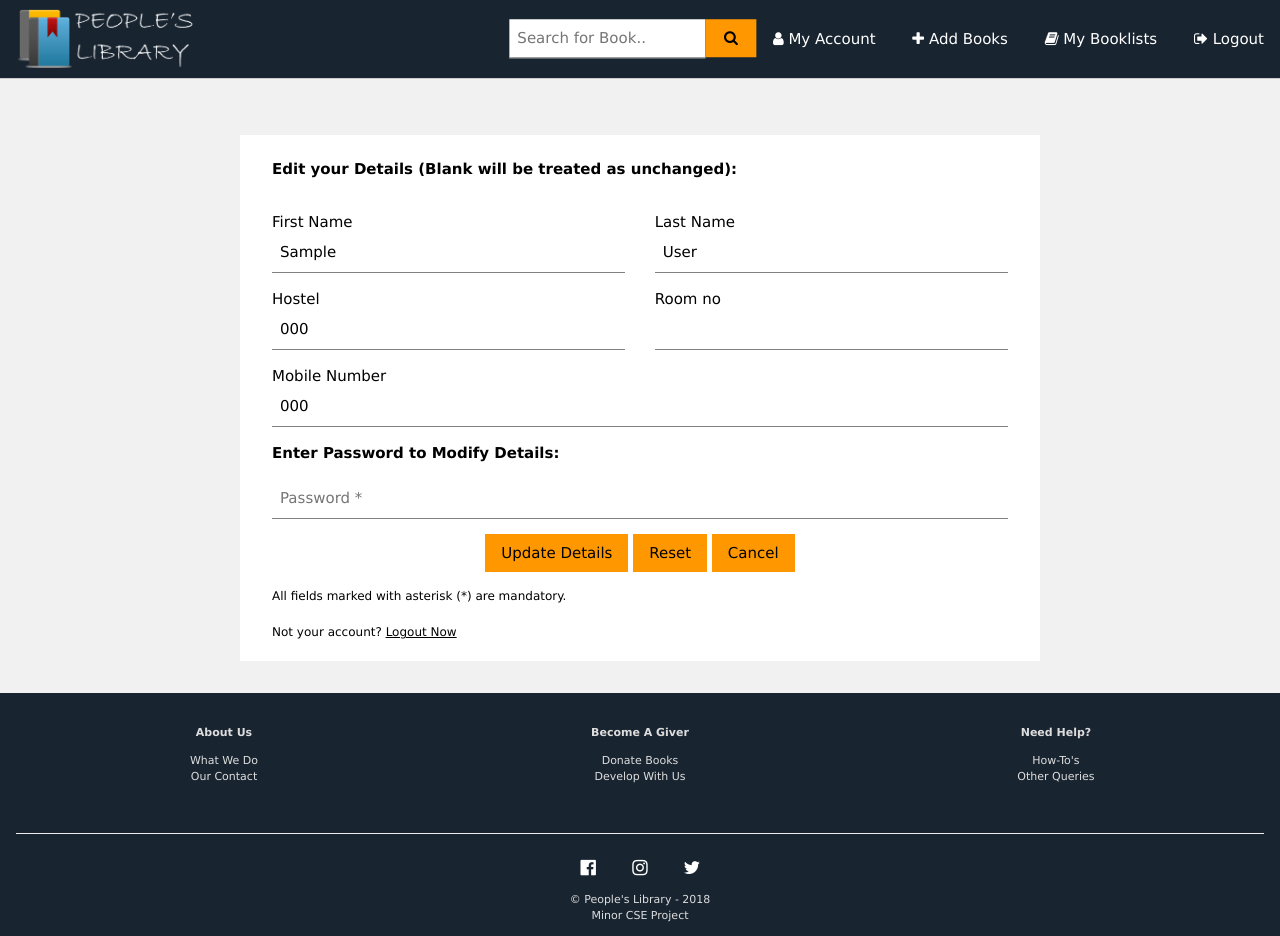
After one commit to umangmathran/peoplibrary, a PHP site: page /minor/modify.php in a window 1280 px wide. The commit adds this page. Run offline with PHP 8.4, Linux system fonts and the light colour scheme; the visitor is signed in with stand-in values (Sample User, id 1); tables that the repository leaves empty or names only in its code hold one stand-in row (values such as "Sample post").

Commit message:
Modify Details + PW

```diff
--- /dev/null
+++ b/modify.php
@@ -0,0 +1,105 @@
+<?php
+require 'db.php';
+session_start();
+if(!isset($_SESSION['logged_in'])) {
+	$_SESSION['logged_in'] = false;
+}
+
+if($_SESSION['logged_in'] == false) {
+	$_SESSION['message'] = "You need to log in first!";
+	header("location: error.php");
+}
+
+$email = $_SESSION['email'];
+$result = $mysqli->query("SELECT * FROM user WHERE email='$email'");
+$user = $result->fetch_assoc();
+
+if ($_SERVER['REQUEST_METHOD'] == 'POST')
+{
+	if (isset($_POST['cancel'])) { //returning to profile page
+		header("location: profile.php");
+	}
+	elseif (isset($_POST['modifydet'])) { //modifying details
+
+		// Make sure the password is correct. Verifying user
+		if ( password_verify($_POST['password'], $user['password']) ) {
+			$fname = $_POST['fname'];
+			$lname = $_POST['lname'];
+			$hostel = $_POST['hostel'];
+			$roomno = $_POST['roomno'];
+			$mobno = $_POST['mobno'];
+
+			$sql = "UPDATE user SET fname='$fname', lname='$lname', hostel='$hostel', roomno='$roomno', phone='$mobno'
+					WHERE email='$email'";
+
+				if ( $mysqli->query($sql) ) {
+				$_SESSION['message'] = "Your details have been updated successfully! <br />
+				<a href=\"profile.php\">Click here</a> to view your profile!";
+				header("location: success.php");
+				}
+				else {
+					$_SESSION['message'] = "Problem in updating your details.<br />
+					<a href=\"modify.php\">Click here</a> to try again!";
+					header("location: error.php");
+
+			}
+		}
+		else {
+			$_SESSION['message'] = "You have entered incorrect password.
+			<a href=\"changepassword.php\">Click here</a> to try again!";
+			header("location: error.php");
+		}
+
+	}
+}
+?>
+<!DOCTYPE html>
+<html lang="en-UK">
+	<head>
+		<title>People's Library</title><?php
+		include('includes/header.php'); ?>
+		<form class="w3-modal-content w3-padding" method="POST" action="modify.php" style="max-width:800px;">
+			<div class="w3-container">
+			<p>
+				<b>Edit your Details (Blank will be treated as unchanged):</b>
+			</p>
+			<p class="w3-row">
+				<div class="w3-col" style="width:48%">
+					<label for="fname">First Name</label>
+					<input type="text" class="w3-input" name="fname" value="<?php echo $user['fname']; ?>"></div>
+				<div class="w3-col w3-right" style="width:48%">
+					<label for="lname">Last Name</label>
+					<input type="text" class="w3-input" name="lname" value="<?php echo $user['lname']; ?>"></div>
+			</p>
+			<p class="w3-row">
+				<div class="w3-col" style="width:48%">
+					<label for="hostel">Hostel</label>
+					<input type="text" class="w3-input" name="hostel" value="<?php echo $user['hostel']; ?>"></div>
+				<div class="w3-col w3-right" style="width:48%">
+					<label for="roomno">Room no</label>
+					<input type="number" class="w3-input" name="roomno" min="001" max="500" value="<?php echo $user['roomno']; ?>"></div>
+			</p>
+			<p class="w3-row">
+			<div>
+				<label for="mobno">Mobile Number</label>
+				<input type="tel" class="w3-input" minlength="10" maxlength="10" name="mobno" value="<?php echo $user['phone']; ?>"></div>
+			</p>
+			<p>
+				<b>Enter Password to Modify Details:</b>
+			</p><p>
+			<input type="password" class="w3-input" placeholder="Password *" minlength="8" name="password">
+			</p>
+			<p class="w3-center">
+			<button type="submit" class="w3-button w3-orange" name="modifydet">Update Details</button>
+			<button type="reset" class="w3-button w3-orange" name="reset">Reset</button>
+			<button type="submit" class="w3-button w3-orange" name="cancel">Cancel</button>
+			</p><p class="w3-small">
+			All fields marked with asterisk (*) are mandatory.<br/><br />
+			Not your account?
+			<span><a href="logout.php">Logout Now</a></span>
+			</p>
+			</div>
+		</form>
+		<?php include('includes/footer.php'); ?>
+	</body>
+</html>
--- a/signup.php
+++ b/signup.php
@@ -23,7 +23,7 @@ if ($_SERVER['REQUEST_METHOD'] == 'POST')
 	<head>
 		<title>People's Library</title><?php
 		include('includes/header.php'); ?>
-		<form class="w3-modal-content w3-padding" method="post" action="signup.php" style="max-width:600px;">
+		<form class="w3-modal-content w3-padding" method="post" action="signup.php" style="max-width:800px;">
 			<div class="w3-container">
 			<p>
 				<b><u>User Registration</u></b>
```
Also changed, not shown: addbook.php (+14 -5 lines), changepassword.php (added, +80 -0 lines).
